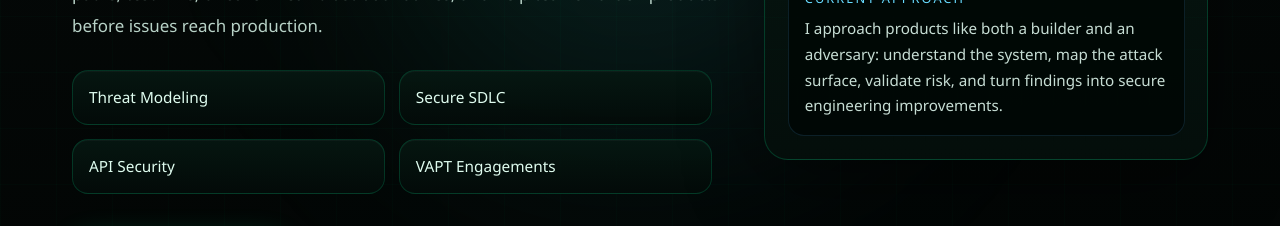
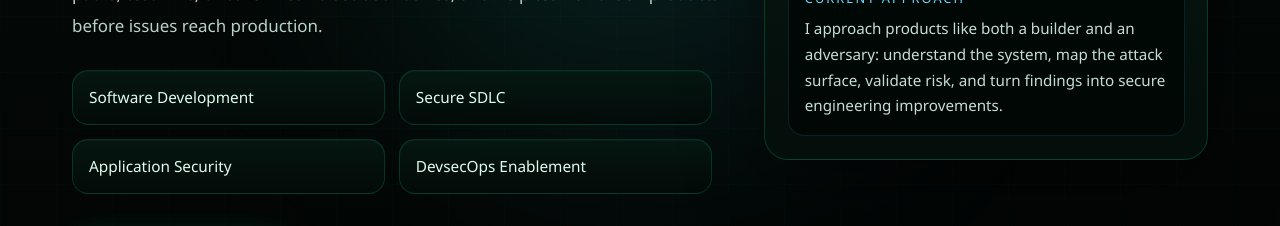
Before and after one commit to Sanatan07/SanatanBramhane, a React (Create React App) app: page / in a window 1280 px wide. Shown: the part 488-714 px from the top of the page. Built offline with nearby package versions, Linux system fonts and the light colour scheme.

Commit message:
focusarea

```diff
--- a/src/components/Home.jsx
+++ b/src/components/Home.jsx
@@ -2,10 +2,10 @@ import React, { useEffect, useRef } from "react";
 import { TypeAnimation } from "react-type-animation";
 
 const focusAreas = [
-  "Threat Modeling",
+  "Software Development",
   "Secure SDLC",
-  "API Security",
-  "VAPT Engagements",
+  "Application Security",
+  "DevsecOps Enablement",
 ];
 
 const metrics = [
```
